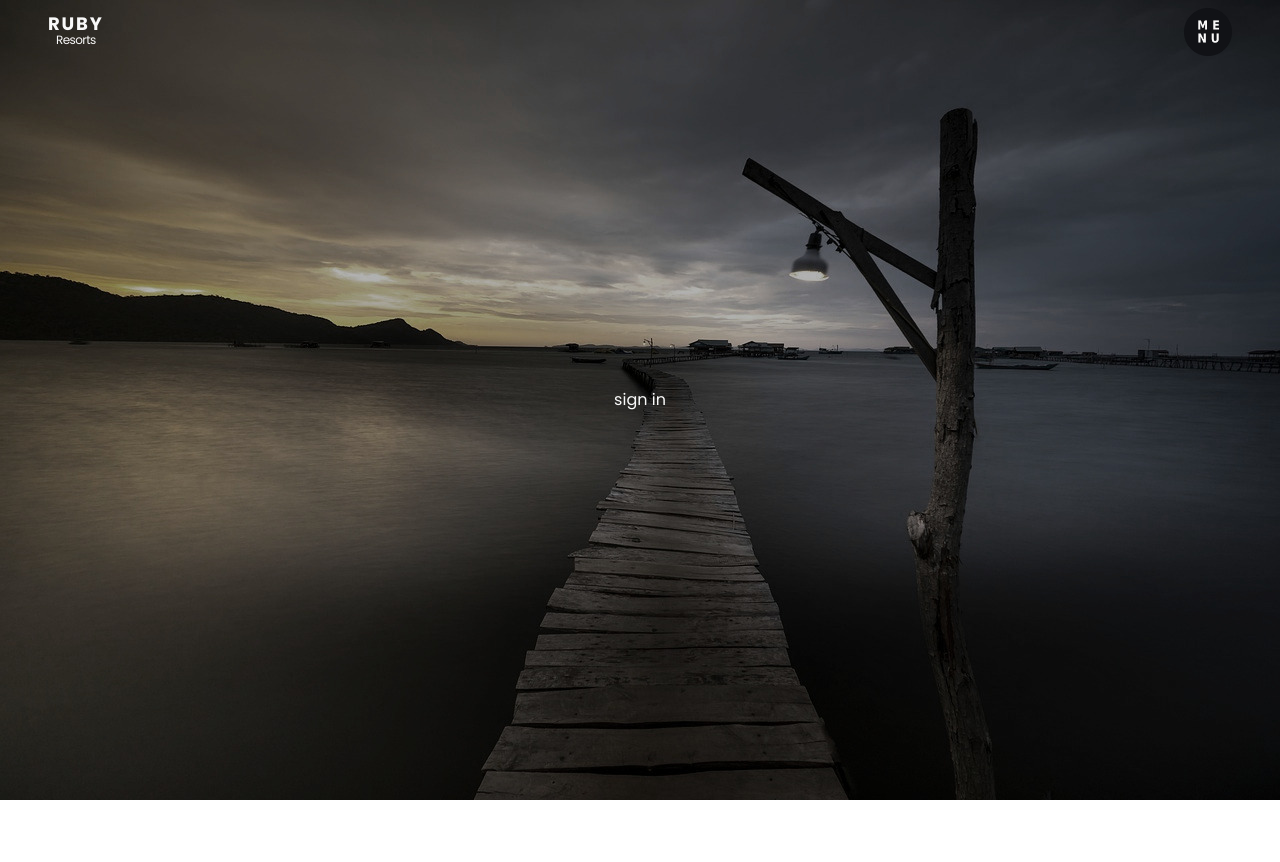
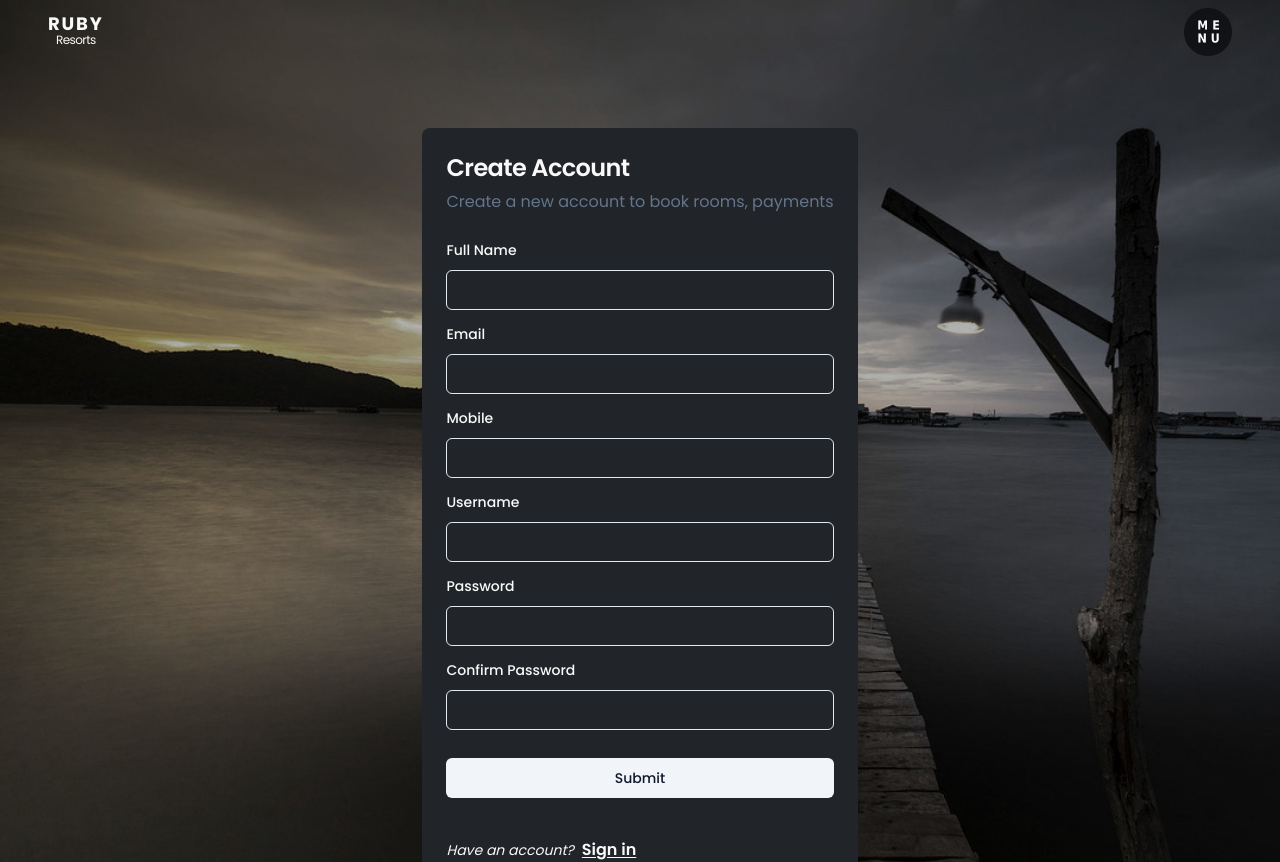
Before and after one commit to ram1117/rubyresorts-fe, a Next.js app: page /auth/signup in a window 1280 px wide. Shown: the top 862 px of the page. Before the commit the page ends 800 px from the top, so only its background shows below. Built offline with nearby package versions, Linux system fonts and the light colour scheme.

Commit message:
create signup form

```diff
--- a/src/app/auth/signin/page.tsx
+++ b/src/app/auth/signin/page.tsx
@@ -11,23 +11,29 @@ import Link from 'next/link'
 
 const Page = () => {
   return (
-    <Card className="bg-card text-light-text mx-4 border-none">
+    <Card className="bg-card text-light-text mx-4 border-none  md:min-w-[400px] my-16 md:my-32">
       <CardHeader className="">
-        <CardTitle>Sign In</CardTitle>
-        <CardDescription>
-          Sign in to access your bookings and account
+        <CardTitle className="text-lg md:text-2xl">Sign In</CardTitle>
+        <CardDescription className="text-xs md:text-base">
+          Sign in to access your bookings and your account.
         </CardDescription>
       </CardHeader>
       <CardContent>
         <SigninForm />
       </CardContent>
-      <CardFooter className="text-sm italic">
+      <CardFooter className="text-sm italic flex flex-col gap-4 items-start">
+        <h3 className="">
+          <Link href="/forgot">Forgot Passsword?</Link>
+        </h3>
+
+        <h3>
           Don&apos;t have an account?{' '}
           <Link href="/auth/signup" className="underline underline-offset-2">
             <span className="not-italic text-base mx-2 font-semibold">
               Create one
             </span>
           </Link>
+        </h3>
       </CardFooter>
     </Card>
   )
--- a/src/app/auth/signup/page.tsx
+++ b/src/app/auth/signup/page.tsx
@@ -1,10 +1,35 @@
+import SignUpForm from '@/components/auth/SignUpForm'
+import {
+  Card,
+  CardHeader,
+  CardContent,
+  CardTitle,
+  CardDescription,
+  CardFooter,
+} from '@/components/ui/card'
 import Link from 'next/link'
 
 const Page = () => {
   return (
-    <div>
-      <Link href="/auth/signin">sign in</Link>
-    </div>
+    <Card className="bg-card text-light-text mx-4 border-none md:min-w-[400px] my-16 md:my-32">
+      <CardHeader className="">
+        <CardTitle className="text-lg md:text-2xl">Create Account</CardTitle>
+        <CardDescription className="text-xs md:text-base">
+          Create a new account to book rooms, payments
+        </CardDescription>
+      </CardHeader>
+      <CardContent>
+        <SignUpForm />
+      </CardContent>
+      <CardFooter className="text-sm italic">
+        Have an account?{' '}
+        <Link href="/auth/signin" className="underline underline-offset-2">
+          <span className="not-italic text-base mx-2 font-semibold">
+            Sign in
+          </span>
+        </Link>
+      </CardFooter>
+    </Card>
   )
 }
 
--- a/src/app/globals.css
+++ b/src/app/globals.css
@@ -1,3 +1,7 @@
 @tailwind base;
-  @tailwind components;
-  @tailwind utilities;
+@tailwind components;
+@tailwind utilities;
+
+html {
+  scroll-behavior: smooth;
+}
--- a/src/atoms/InputField.tsx
+++ b/src/atoms/InputField.tsx
@@ -7,6 +7,8 @@ interface InputFieldProps {
   id: string
   name: string
   required?: boolean
+  minLength?: number
+  maxLength?: number
   className?: string
   labelClassName?: string
   inputClassName?: string
@@ -22,6 +24,8 @@ const InputField = ({
   className = '',
   labelClassName = '',
   inputClassName = '',
+  minLength = 6,
+  maxLength = 200,
   error = '',
 }: InputFieldProps) => {
   return (
@@ -35,8 +39,10 @@ const InputField = ({
         type={type}
         required={required}
         className={`${inputClassName}`}
+        minLength={minLength}
+        maxLength={maxLength}
       ></Input>
-      <p className="my-1 text-xs text-red-800">{error}</p>
+      <p className="my-1 text-xs text-red-500">{error}</p>
     </div>
   )
 }
--- /dev/null
+++ b/src/components/auth/SignUpForm.tsx
@@ -0,0 +1,66 @@
+import FormSubmit from '@/atoms/FormSubmit'
+import InputField from '@/atoms/InputField'
+
+const SignUpForm = () => {
+  return (
+    <form className="flex flex-col gap-2">
+      <InputField
+        label="Full Name"
+        type="text"
+        required
+        id="fullname"
+        name="fullname"
+        inputClassName="bg-transparent mt-2"
+      />
+      <InputField
+        label="Email"
+        type="email"
+        required
+        id="email"
+        name="email"
+        inputClassName="bg-transparent mt-2"
+      />
+
+      <InputField
+        label="Mobile"
+        type="tel"
+        required
+        id="mobile"
+        name="mobile"
+        maxLength={15}
+        inputClassName="bg-transparent mt-2"
+      />
+
+      <InputField
+        label="Username"
+        type="text"
+        required
+        id="username"
+        name="username"
+        inputClassName="bg-transparent mt-2"
+      />
+
+      <InputField
+        label="Password"
+        type="password"
+        required
+        id="password1"
+        name="password1"
+        inputClassName="bg-transparent mt-2"
+      />
+
+      <InputField
+        label="Confirm Password"
+        type="password"
+        required
+        id="password2"
+        name="password2"
+        inputClassName="bg-transparent mt-2"
+      />
+
+      <FormSubmit className="my-4" variant={'secondary'}></FormSubmit>
+    </form>
+  )
+}
+
+export default SignUpForm
--- a/src/components/navbar/Navbar.tsx
+++ b/src/components/navbar/Navbar.tsx
@@ -11,7 +11,7 @@ import {
 
 const Navbar = () => {
   return (
-    <nav className="fixed inset-x-0 text-light-text z-[99] flex justify-between items-center px-4 lg:px-12 py-2 ">
+    <nav className="fixed inset-x-0 text-light-text z-[998] flex justify-between items-center px-4 lg:px-12 py-2">
       <Link href="/">
         <div className="flex flex-col items-center justify-center gap-0">
           <h2 className="tracking-[.1em] leading-4 text-lg font-bold uppercase">
```
Lines whose indentation alone changed are shown as unchanged.
